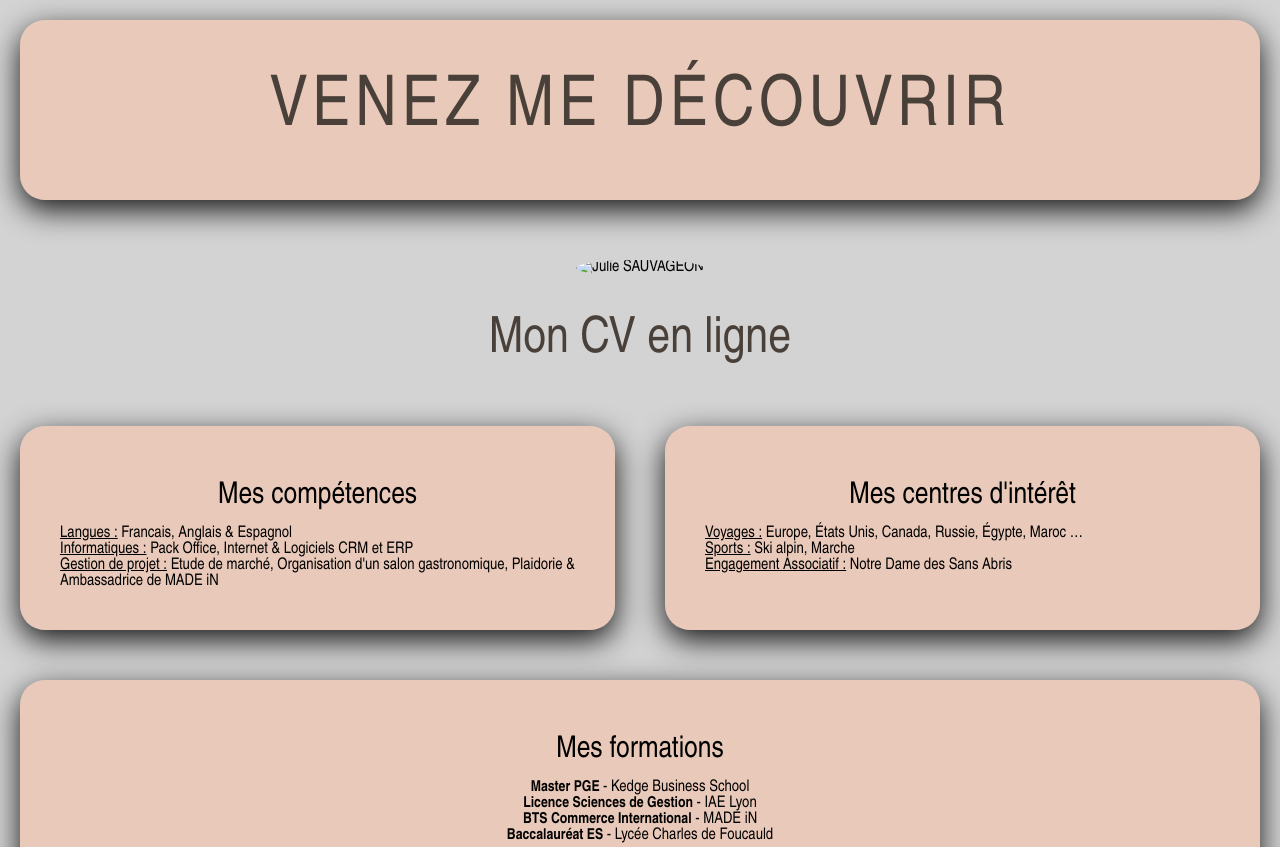
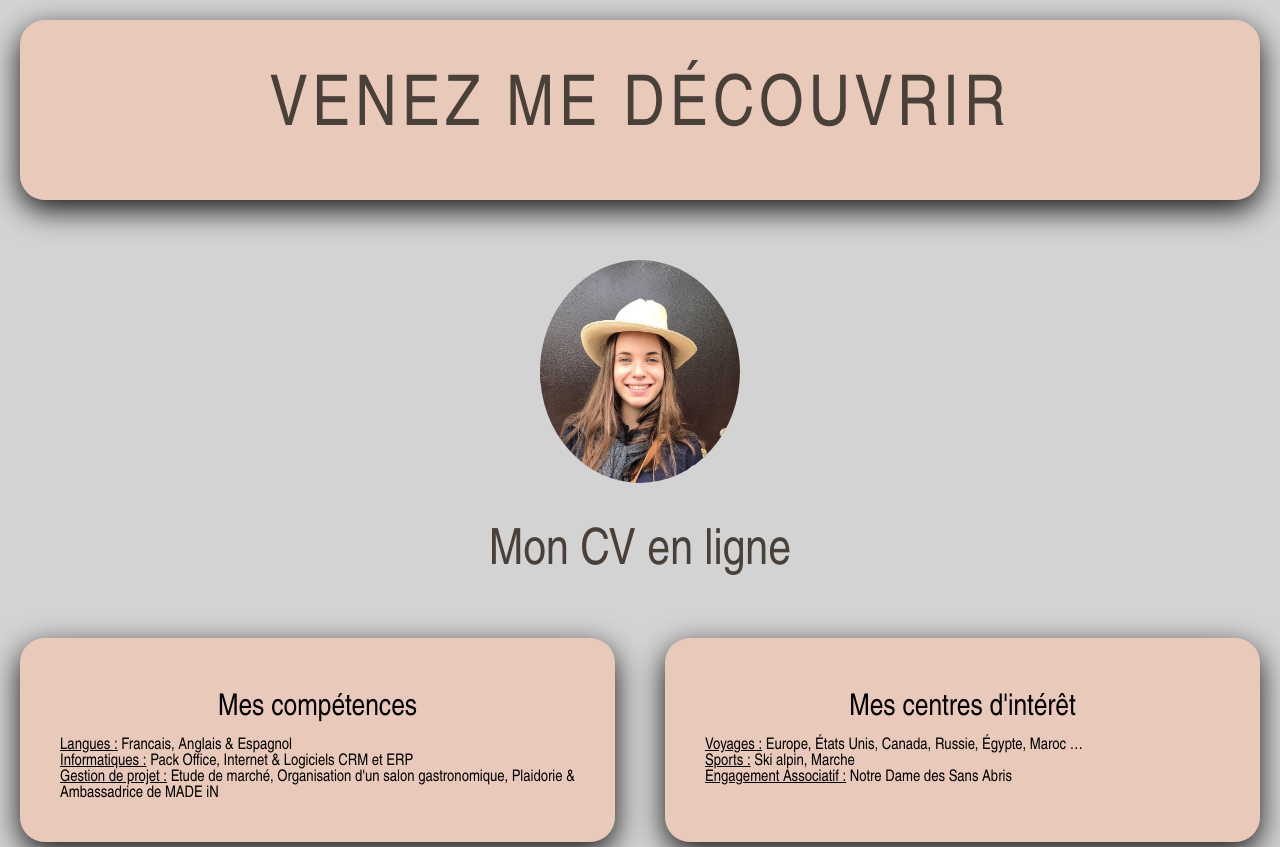
Before and after one commit to juliesauv/cv-en-ligne, a plain HTML site: page Index.html in a window 1280 px wide. Shown: the top 847 px of the page. Drawn offline with Linux system fonts and the light colour scheme.

Commit message:
modif lien image

```diff
--- a/Index.html
+++ b/Index.html
@@ -14,7 +14,7 @@
 		<header>
 			<div class="border"><h1>Venez me découvrir</h1></div>
 			<div class="center">
-			<img src="ASSETS/IMAGES/IMG_4239.JPG" alt="Julie SAUVAGEON" id="Julie">
+			<img src="IMG_4239.JPG" alt="Julie SAUVAGEON" id="Julie">
 			</div>
 			<h2>Mon CV en ligne </h2>
 		</header>
```
